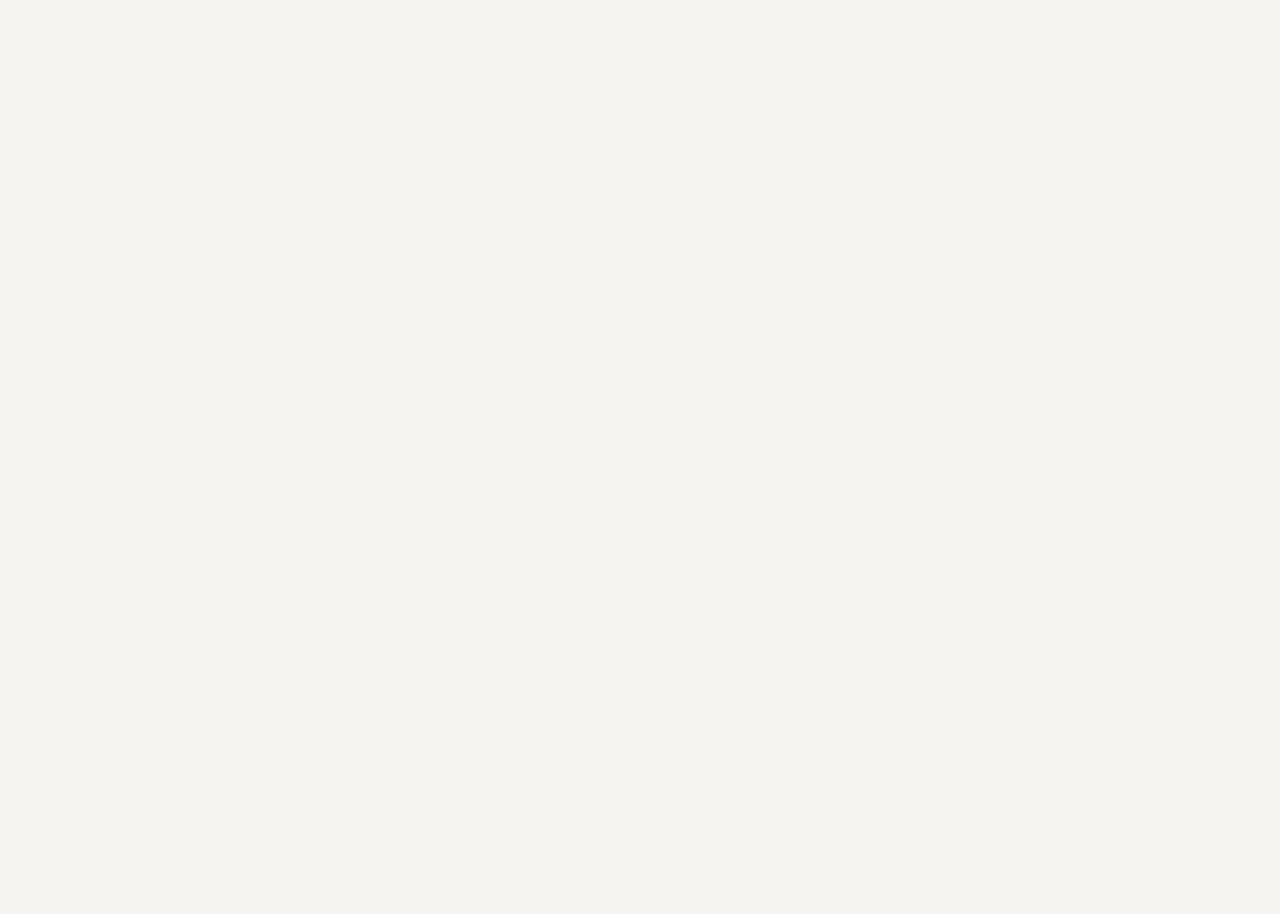
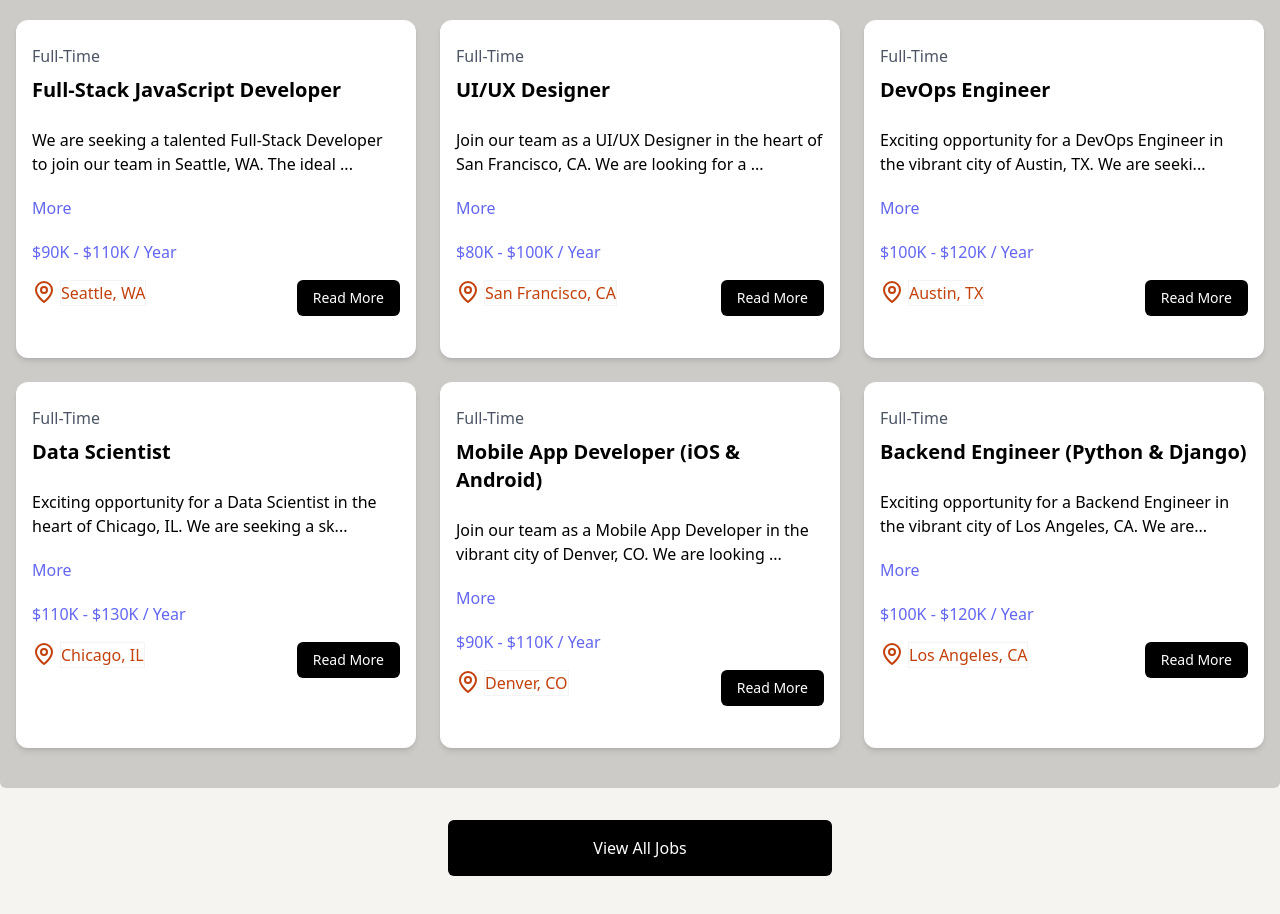
Before and after one commit to sakayat/xpress-recruit, a React (Vite) app: page / in a window 1280 px wide. Shown: the part 760-1674 px from the top of the page. Before the commit the page ends 800 px from the top, so only its background shows below. Built offline with nearby package versions, Linux system fonts and the light colour scheme.

Commit message:
joblisting updated

```diff
--- a/package.json
+++ b/package.json
@@ -10,6 +10,7 @@
     "preview": "vite preview"
   },
   "dependencies": {
+    "lucide-react": "^0.363.0",
     "react": "^18.2.0",
     "react-dom": "^18.2.0",
     "react-router-dom": "^6.22.3"
--- a/src/App.jsx
+++ b/src/App.jsx
@@ -1,13 +1,16 @@
 import Features from "./components/Features";
 import Hero from "./components/Hero";
+import JobListings from "./components/JobListings";
 import Navbar from "./components/Navbar";
 
 const App = () => {
+
   return (
     <div className="container mx-auto">
       <Navbar />
       <Hero />
       <Features />
+      <JobListings />
     </div>
   );
 };
--- a/src/components/Features.jsx
+++ b/src/components/Features.jsx
@@ -19,8 +19,8 @@ const featuresInfo = [
 
 const Features = () => {
   return (
-    <section className="py-4">
-      <div className="container mx-auto">
+    <section className="pt-10">
+      <div className="px-4">
         <div className="grid grid-cols-1 md:grid-cols-2 gap-4 py-4 rounded-lg">
           {featuresInfo.map((item, index) => (
             <Card key={index} item={item} />
--- /dev/null
+++ b/src/components/JobListings.jsx
@@ -0,0 +1,27 @@
+import SectionTitle from "./SectionTitle";
+import ListingCard from "./ListingCard";
+import { Link } from "react-router-dom";
+import data from "../jobsdata.json";
+
+const JobListings = () => {
+  return (
+    <section className="flex flex-col gap-8 py-10">
+      <SectionTitle title={"Browse Jobs"} />
+      <div className="bg-grayish-brown px-4 rounded-md py-10">
+        <div className="grid grid-cols-1 md:grid-cols-3 gap-6">
+          {data.jobs.map((item, index) => (
+            <ListingCard key={index} item={item} />
+          ))}
+        </div>
+      </div>
+      <Link
+        to="/jobs"
+        className="bg-black text-white py-4 w-96 mx-auto text-center rounded-md"
+      >
+        View All Jobs
+      </Link>
+    </section>
+  );
+};
+
+export default JobListings;
--- /dev/null
+++ b/src/components/ListingCard.jsx
@@ -0,0 +1,53 @@
+import { Link } from "react-router-dom";
+import { MapPin } from "lucide-react";
+import { useState } from "react";
+
+const ListingCard = ({ item }) => {
+  const [fullDescription, setFullDescription] = useState(false);
+
+  let desc = item.description;
+
+  if (!fullDescription) {
+    desc = desc.substring(0, 90) + "...";
+  }
+
+  return (
+    <div className="bg-white rounded-xl shadow-md relative">
+      <div className="p-4">
+        <div className="mb-6">
+          <div className="text-gray-600 my-2">{item.type}</div>
+          <h3 className="text-xl font-bold">{item.title}</h3>
+        </div>
+        <div className={`mb-5`}>{desc}</div>
+        <button
+          className="text-indigo-500 mb-5 hover:text-indigo-600"
+          onClick={() => setFullDescription(!fullDescription)}
+        >
+          {fullDescription ? "Less" : "More"}
+        </button>
+        <h3 className="text-indigo-500 mb-2">{item.salary} / Year</h3>
+        <div className="flex flex-col lg:flex-row justify-between my-4">
+          <div className="text-orange-700 flex">
+            <MapPin className="text-lg mr-1" />
+            <div className="border border-gray-100 mb-5">{item.location}</div>
+          </div>
+          <Link
+            to={`/jobs`}
+            className="h-[36px] bg-black hover:bg-gray-700 text-white px-4 py-2 rounded-md text-center text-sm"
+          >
+            Read More
+          </Link>
+        </div>
+      </div>
+
+
+
+
+
+
+
+    </div>
+  );
+};
+
+export default ListingCard;
--- a/src/components/Navbar.jsx
+++ b/src/components/Navbar.jsx
@@ -19,7 +19,7 @@ const Navbar = () => {
   ];
 
   return (
-    <nav className="fixed top-0 left-0 w-full">
+    <nav className="fixed top-0 left-0 w-full z-20">
       <div className="bg-sky-blue border-b border-black">
         <div className="container mx-auto">
           <div className="flex h-20 items-center justify-between">
--- /dev/null
+++ b/src/components/SectionTitle.jsx
@@ -0,0 +1,11 @@
+import React from 'react'
+
+const SectionTitle = ({title}) => {
+  return (
+    <h1 className="text-3xl text-center font-bold">
+      {title}
+    </h1>
+  )
+}
+
+export default SectionTitle
--- /dev/null
+++ b/src/jobsdata.json
@@ -0,0 +1,88 @@
+{
+    "jobs": [
+      {
+        "id": "7",
+        "title": "Full-Stack JavaScript Developer",
+        "type": "Full-Time",
+        "description": "We are seeking a talented Full-Stack Developer to join our team in Seattle, WA. The ideal candidate will have experience with Node.js, React, and MongoDB, and a strong understanding of web development best practices.",
+        "location": "Seattle, WA",
+        "salary": "$90K - $110K",
+        "company": {
+          "name": "Emerald Innovations",
+          "description": "Emerald Innovations is a dynamic technology company focused on building cutting-edge web and mobile applications. We offer a collaborative work environment, competitive compensation, and opportunities for professional growth.",
+          "contactEmail": "careers@emeraldinnovations.com",
+          "contactPhone": "555-555-5556"
+        }
+      },
+      {
+        "id": "8",
+        "title": "UI/UX Designer",
+        "type": "Full-Time",
+        "location": "San Francisco, CA",
+        "description": "Join our team as a UI/UX Designer in the heart of San Francisco, CA. We are looking for a creative and user-focused individual to help us design intuitive and visually appealing digital experiences.",
+        "salary": "$80K - $100K",
+        "company": {
+          "name": "Pixel Perfect",
+          "description": "Pixel Perfect is a design-driven agency specializing in web and mobile app development. We are committed to creating innovative and user-centric solutions that drive business success for our clients.",
+          "contactEmail": "design@pixelperfect.com",
+          "contactPhone": "555-555-5557"
+        }
+      },
+      {
+        "id": "9",
+        "title": "DevOps Engineer",
+        "type": "Full-Time",
+        "location": "Austin, TX",
+        "description": "Exciting opportunity for a DevOps Engineer in the vibrant city of Austin, TX. We are seeking a skilled and experienced individual to help us streamline our infrastructure and deployment processes.",
+        "salary": "$100K - $120K",
+        "company": {
+          "name": "Titan Technologies",
+          "description": "Titan Technologies is a leading provider of enterprise-level software solutions. We are committed to fostering a collaborative and innovative work environment where our employees can thrive.",
+          "contactEmail": "careers@titantechnologies.com",
+          "contactPhone": "555-555-5558"
+        }
+      },
+      {
+        "id": "10",
+        "title": "Data Scientist",
+        "type": "Full-Time",
+        "description": "Exciting opportunity for a Data Scientist in the heart of Chicago, IL. We are seeking a skilled individual with a passion for extracting insights from complex data sets and driving data-driven decision making.",
+        "location": "Chicago, IL",
+        "salary": "$110K - $130K",
+        "company": {
+          "name": "Insight Analytics",
+          "description": "Insight Analytics is a data-driven consulting firm helping businesses of all sizes unlock the power of their data. We offer a dynamic and challenging work environment where your analytical skills can make a real impact.",
+          "contactEmail": "careers@insightanalytics.com",
+          "contactPhone": "555-555-5559"
+        }
+      },
+      {
+        "id": "11",
+        "title": "Mobile App Developer (iOS & Android)",
+        "type": "Full-Time",
+        "location": "Denver, CO",
+        "description": "Join our team as a Mobile App Developer in the vibrant city of Denver, CO. We are looking for a skilled and versatile individual with experience in both iOS and Android development to help us build innovative mobile applications.",
+        "salary": "$90K - $110K",
+        "company": {
+          "name": "Appscape Solutions",
+          "description": "Appscape Solutions is a leading mobile app development company focused on creating user-friendly and high-performing applications. We offer a collaborative work environment, competitive compensation, and opportunities for professional growth.",
+          "contactEmail": "careers@appscapesolutions.com",
+          "contactPhone": "555-555-5560"
+        }
+      },
+      {
+        "id": "12",
+        "title": "Backend Engineer (Python & Django)",
+        "type": "Full-Time",
+        "description": "Exciting opportunity for a Backend Engineer in the vibrant city of Los Angeles, CA. We are seeking a skilled individual with experience in Python and Django to help us build scalable and secure web applications.",
+        "location": "Los Angeles, CA",
+        "salary": "$100K - $120K",
+        "company": {
+          "name": "Quantum Leap",
+          "description": "Quantum Leap is a fast-growing technology company specializing in web and mobile application development. We offer a dynamic and collaborative work environment where your technical skills can make a real impact.",
+          "contactEmail": "careers@quantumleap.com",
+          "contactPhone": "555-555-5561"
+        }
+      }
+    ]
+  }
```
Also changed, not shown: 1 other file (tests, documents, lock files or other folders).
